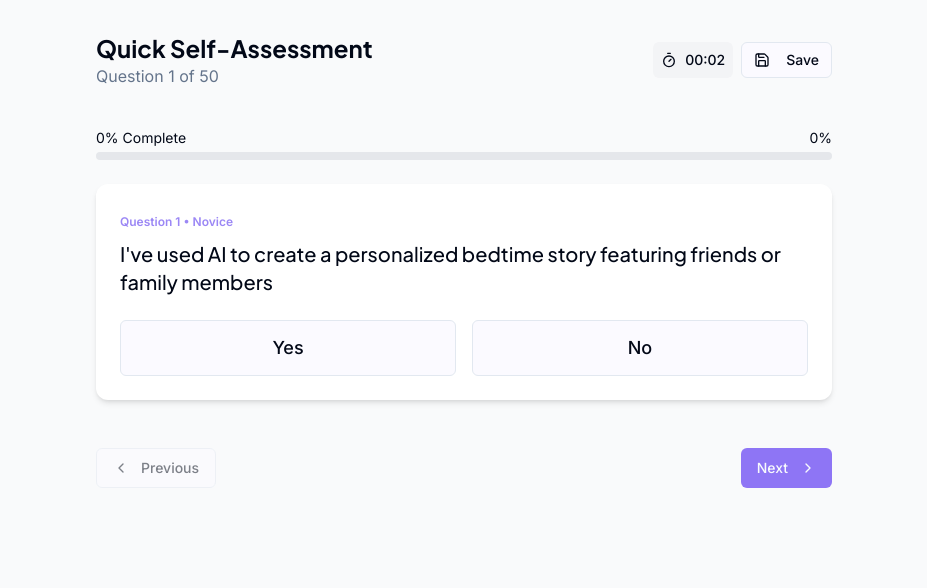
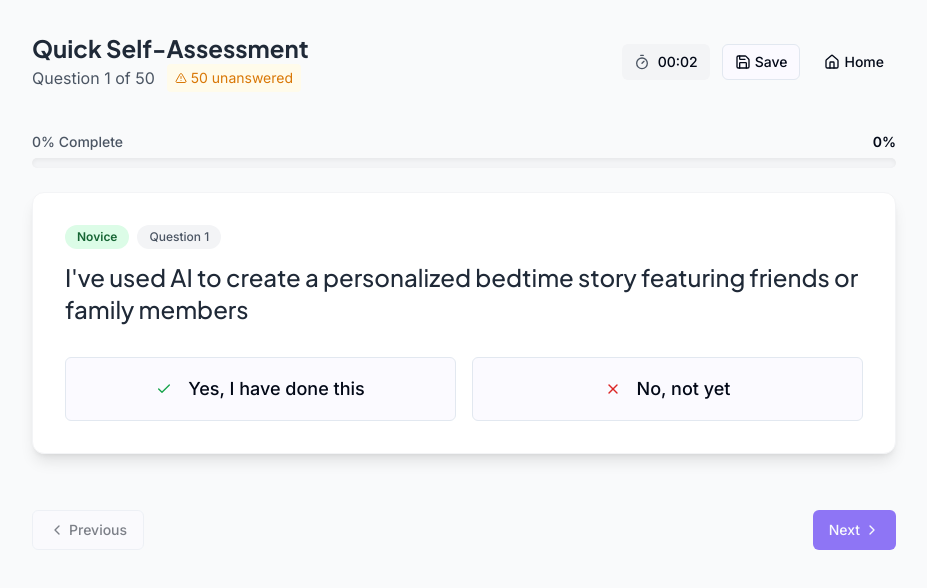
Before and after one commit to difflabai/ai-fluency-explorer, a React (Vite) app: page / in a window 1280 px wide. Both pictures are taken after a click on the button "Start Quick Test". Shown: the top 588 px of the page, without its empty margins (176-1103 px from the left). Built offline with nearby package versions, Linux system fonts and the light colour scheme.

Commit message:
Refactor: Update GUI components
This commit involves updating the GUI components based on the latest user request.

```diff
--- a/src/components/ProgressBar.tsx
+++ b/src/components/ProgressBar.tsx
@@ -15,14 +15,14 @@ const ProgressBar: React.FC<ProgressBarProps> = ({
   return (
     <div className="w-full">
       {label && (
-        <div className="flex justify-between text-sm mb-1">
-          <span>{label}</span>
-          <span>{progress}%</span>
+        <div className="flex justify-between text-sm mb-1.5">
+          <span className="text-gray-600 font-medium">{label}</span>
+          <span className="font-semibold">{progress}%</span>
         </div>
       )}
-      <div className="h-2 bg-gray-200 rounded-full overflow-hidden">
+      <div className="h-2.5 bg-gray-100 rounded-full overflow-hidden shadow-inner">
         <div
-          className={`h-full ${color} transition-all duration-500 ease-out`}
+          className={`h-full ${color} transition-all duration-700 ease-out`}
           style={{ width: `${progress}%` }}
           role="progressbar"
           aria-valuenow={progress}
--- a/src/components/QuestionCard.tsx
+++ b/src/components/QuestionCard.tsx
@@ -2,6 +2,7 @@
 import React from 'react';
 import { Button } from "@/components/ui/button";
 import { Question } from '@/utils/testData';
+import { Check, X } from 'lucide-react';
 
 interface QuestionCardProps {
   question: Question;
@@ -28,8 +29,11 @@ const QuestionCard: React.FC<QuestionCardProps> = ({
     if (!showFeedback || selectedAnswer === null) return null;
 
     return (
-      <div className="mt-4 p-3 rounded-md bg-blue-100 text-blue-800">
-        <p className="font-medium">
+      <div className="mt-6 p-4 rounded-lg bg-blue-50 text-blue-800 border border-blue-100">
+        <p className="font-medium flex items-center">
+          <span className="inline-flex items-center justify-center h-6 w-6 rounded-full bg-blue-100 mr-2">
+            {selectedAnswer ? <Check className="h-4 w-4" /> : <X className="h-4 w-4" />}
+          </span>
           You selected: {selectedAnswer ? 'Yes, I have done this' : 'No, I haven\'t done this yet'}
         </p>
       </div>
@@ -40,7 +44,7 @@ const QuestionCard: React.FC<QuestionCardProps> = ({
   const getCategoryDisplayName = () => {
     if (!question.difficulty) return 'Unknown';
 
-    switch(question.difficulty) {
+    switch(String(question.difficulty)) {
       case 'novice': return 'Novice';
       case 'advanced-beginner': return 'Advanced Beginner';
       case 'competent': return 'Competent';
@@ -48,43 +52,63 @@ const QuestionCard: React.FC<QuestionCardProps> = ({
       case 'expert': return 'Expert';
       default: {
         // Handle the case when difficulty is an unexpected string
-        // This ensures TypeScript knows we're working with a string
         const difficultyStr = String(question.difficulty);
         return difficultyStr.charAt(0).toUpperCase() + difficultyStr.slice(1);
       }
     }
   };
 
+  // Generate color based on difficulty
+  const getDifficultyColor = () => {
+    switch(String(question.difficulty)) {
+      case 'novice': return 'bg-green-100 text-green-800';
+      case 'advanced-beginner': return 'bg-blue-100 text-blue-800';
+      case 'competent': return 'bg-purple-100 text-purple-800';
+      case 'proficient': return 'bg-indigo-100 text-indigo-800';
+      case 'expert': return 'bg-red-100 text-red-800';
+      default: return 'bg-gray-100 text-gray-800';
+    }
+  };
+
   return (
-    <div className="bg-white p-6 rounded-xl shadow-md animate-scale-in">
-      <div className="mb-6">
-        <span className="text-xs font-semibold text-ai-purple">
-          Question {question.id} • {getCategoryDisplayName()}
-        </span>
-        <h3 className="text-xl font-medium mt-2">{question.text}</h3>
+    <div className="bg-white p-8 rounded-xl shadow-lg animate-scale-in border border-gray-100">
+      <div className="mb-8">
+        <div className="flex flex-wrap gap-2 mb-3">
+          <span className={`text-xs font-semibold px-3 py-1 rounded-full ${getDifficultyColor()}`}>
+            {getCategoryDisplayName()}
+          </span>
+          <span className="text-xs font-medium bg-gray-100 text-gray-600 px-3 py-1 rounded-full">
+            Question {question.id}
+          </span>
+        </div>
+        <h3 className="text-2xl font-medium text-gray-800">{question.text}</h3>
       </div>
 
       <div className="flex flex-col sm:flex-row gap-4">
         <Button
           onClick={() => handleAnswer(true)}
           variant={selectedAnswer === true ? "default" : "outline"}
-          className={`flex-1 h-14 text-lg ${
-            selectedAnswer === true ? 'bg-ai-purple hover:bg-ai-purple-dark' : ''
+          className={`flex-1 h-16 text-lg transition-all ${
+            selectedAnswer === true ? 'bg-ai-purple hover:bg-ai-purple-dark' :
+            'hover:bg-ai-purple-light hover:text-ai-purple hover:border-ai-purple'
           }`}
           disabled={isAnswered}
         >
-          Yes
+          <Check className={`h-5 w-5 mr-2 ${selectedAnswer === true ? '' : 'text-green-600'}`} />
+          Yes, I have done this
         </Button>
 
         <Button
           onClick={() => handleAnswer(false)}
           variant={selectedAnswer === false ? "default" : "outline"}
-          className={`flex-1 h-14 text-lg ${
-            selectedAnswer === false ? 'bg-ai-purple hover:bg-ai-purple-dark' : ''
+          className={`flex-1 h-16 text-lg transition-all ${
+            selectedAnswer === false ? 'bg-ai-purple hover:bg-ai-purple-dark' :
+            'hover:bg-ai-purple-light hover:text-ai-purple hover:border-ai-purple'
           }`}
           disabled={isAnswered}
         >
-          No
+          <X className={`h-5 w-5 mr-2 ${selectedAnswer === false ? '' : 'text-red-600'}`} />
+          No, not yet
         </Button>
       </div>
 
--- a/src/components/TestInterface.tsx
+++ b/src/components/TestInterface.tsx
@@ -6,7 +6,8 @@ import QuestionCard from './QuestionCard';
 import { Question, UserAnswer, getQuickAssessmentQuestions, getComprehensiveQuestions } from '@/utils/testData';
 import { calculateResults, TestResult } from '@/utils/scoring';
 import ResultsDashboard from './ResultsDashboard';
-import { Save, Timer, ChevronLeft, ChevronRight } from 'lucide-react';
+import { Save, Timer, ChevronLeft, ChevronRight, Home, CheckSquare, AlertTriangle } from 'lucide-react';
+import { toast } from "@/hooks/use-toast";
 
 interface TestInterfaceProps {
   testType: 'quick' | 'comprehensive';
@@ -91,13 +92,19 @@ const TestInterface: React.FC<TestInterfaceProps> = ({ testType, onReturnHome })
     const testResult = calculateResults(questions, userAnswers);
     setResult(testResult);
     setTestComplete(true);
+    toast({
+      title: "Test Completed!",
+      description: "Your results are ready to view.",
+    });
   };
 
   // Save progress (in a real app, this would store to localStorage or backend)
   const handleSaveProgress = () => {
     console.log('Saving progress:', { userAnswers, currentQuestionIndex });
-    // Would implement actual saving logic here
-    alert('Progress saved! You can continue later.');
+    toast({
+      title: "Progress Saved",
+      description: "You can continue later from where you left off.",
+    });
   };
 
   // Format time as mm:ss
@@ -112,37 +119,58 @@ const TestInterface: React.FC<TestInterfaceProps> = ({ testType, onReturnHome })
   }
 
   if (questions.length === 0) {
-    return <div className="text-center p-8">Loading questions...</div>;
+    return (
+      <div className="flex items-center justify-center min-h-screen">
+        <div className="animate-pulse flex flex-col items-center">
+          <div className="h-12 w-12 rounded-full bg-ai-purple-light mb-4"></div>
+          <div className="h-4 w-48 bg-gray-200 rounded mb-2.5"></div>
+          <div className="h-3 w-32 bg-gray-200 rounded"></div>
+        </div>
+      </div>
+    );
   }
 
   const currentQuestion = questions[currentQuestionIndex];
   const progress = (userAnswers.length / questions.length) * 100;
   const currentAnswer = userAnswers.find(a => a.questionId === currentQuestion.id)?.answer;
   const isAnswered = currentAnswer !== undefined;
+  const isLastQuestion = currentQuestionIndex === questions.length - 1;
+  const unansweredCount = questions.length - userAnswers.length;
 
   return (
-    <div className="container max-w-3xl mx-auto px-4 py-8">
+    <div className="container max-w-4xl mx-auto px-4 py-8">
       <div className="flex flex-col gap-6">
         {/* Test header */}
         <div className="flex flex-col md:flex-row justify-between items-start md:items-center gap-4 mb-4">
           <div>
-            <h1 className="text-2xl font-bold">
+            <h1 className="text-2xl font-bold text-gray-800">
               {testType === 'quick' ? 'Quick Self-Assessment' : 'Comprehensive Self-Assessment'}
             </h1>
-            <p className="text-muted-foreground">
-              Question {currentQuestionIndex + 1} of {questions.length}
-            </p>
+            <div className="flex items-center gap-3 text-gray-600">
+              <span>Question {currentQuestionIndex + 1} of {questions.length}</span>
+              {unansweredCount > 0 && (
+                <div className="flex items-center text-sm text-amber-600 bg-amber-50 px-2 py-1 rounded">
+                  <AlertTriangle className="h-3 w-3 mr-1" />
+                  {unansweredCount} unanswered
+                </div>
+              )}
+            </div>
           </div>
 
-          <div className="flex items-center gap-2">
-            <div className="bg-gray-100 p-2 rounded-md flex items-center">
-              <Timer className="h-4 w-4 mr-2" />
+          <div className="flex items-center gap-3">
+            <div className="bg-gray-100 p-2 px-3 rounded-md flex items-center">
+              <Timer className="h-4 w-4 mr-2 text-gray-600" />
               <span className="text-sm font-medium">{formatTime(timeElapsed)}</span>
             </div>
 
-            <Button variant="outline" size="sm" onClick={handleSaveProgress}>
-              <Save className="h-4 w-4 mr-2" />
+            <Button variant="outline" size="sm" onClick={handleSaveProgress} className="flex items-center gap-1">
+              <Save className="h-4 w-4" />
               Save
+            </Button>
+
+            <Button variant="ghost" size="sm" onClick={onReturnHome} className="flex items-center gap-1">
+              <Home className="h-4 w-4" />
+              Home
             </Button>
           </div>
         </div>
@@ -151,6 +179,7 @@ const TestInterface: React.FC<TestInterfaceProps> = ({ testType, onReturnHome })
         <ProgressBar
           progress={Math.round(progress)}
           label={`${Math.round(progress)}% Complete`}
+          color={progress === 100 ? "bg-green-500" : "bg-ai-purple"}
         />
 
         {/* Question */}
@@ -163,27 +192,33 @@ const TestInterface: React.FC<TestInterfaceProps> = ({ testType, onReturnHome })
         />
 
         {/* Navigation */}
-        <div className="flex justify-between mt-6">
+        <div className="flex justify-between mt-8">
           <Button
             variant="outline"
             onClick={handlePreviousQuestion}
             disabled={currentQuestionIndex === 0}
+            className="flex items-center gap-1"
           >
-            <ChevronLeft className="h-4 w-4 mr-1" /> Previous
+            <ChevronLeft className="h-4 w-4" /> Previous
           </Button>
 
-          <div className="flex gap-2">
-            {currentQuestionIndex === questions.length - 1 && userAnswers.length > 0 && (
-              <Button onClick={handleCompleteTest}>
+          <div className="flex gap-3">
+            {isLastQuestion && userAnswers.length > 0 && (
+              <Button
+                onClick={handleCompleteTest}
+                className="bg-green-600 hover:bg-green-700 flex items-center gap-2"
+              >
+                <CheckSquare className="h-4 w-4" />
                 Finish Test
               </Button>
             )}
 
             <Button
               onClick={handleNextQuestion}
-              disabled={currentQuestionIndex === questions.length - 1}
+              disabled={isLastQuestion}
+              className="flex items-center gap-1"
             >
-              Next <ChevronRight className="h-4 w-4 ml-1" />
+              Next <ChevronRight className="h-4 w-4" />
             </Button>
           </div>
         </div>
--- a/src/pages/Index.tsx
+++ b/src/pages/Index.tsx
@@ -8,14 +8,17 @@ const Index = () => {
 
   const startQuickTest = () => {
     setTestMode('quick');
+    window.scrollTo({ top: 0, behavior: 'smooth' });
   };
 
   const startComprehensiveTest = () => {
     setTestMode('comprehensive');
+    window.scrollTo({ top: 0, behavior: 'smooth' });
   };
 
   const returnToHome = () => {
     setTestMode('landing');
+    window.scrollTo({ top: 0, behavior: 'smooth' });
   };
 
   return (
```
Also changed, not shown: src/components/LandingPage.tsx (+60 -60 lines).
